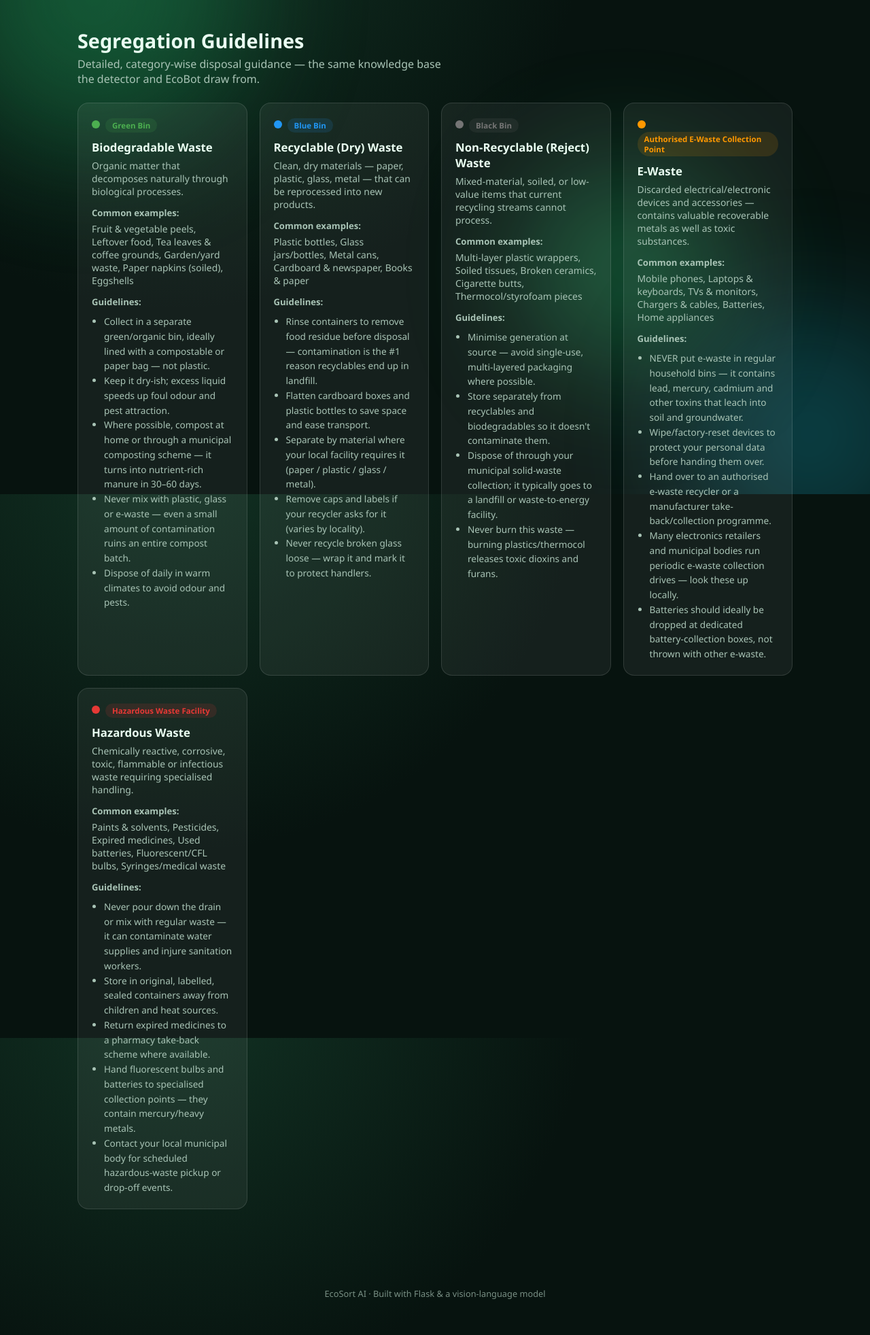
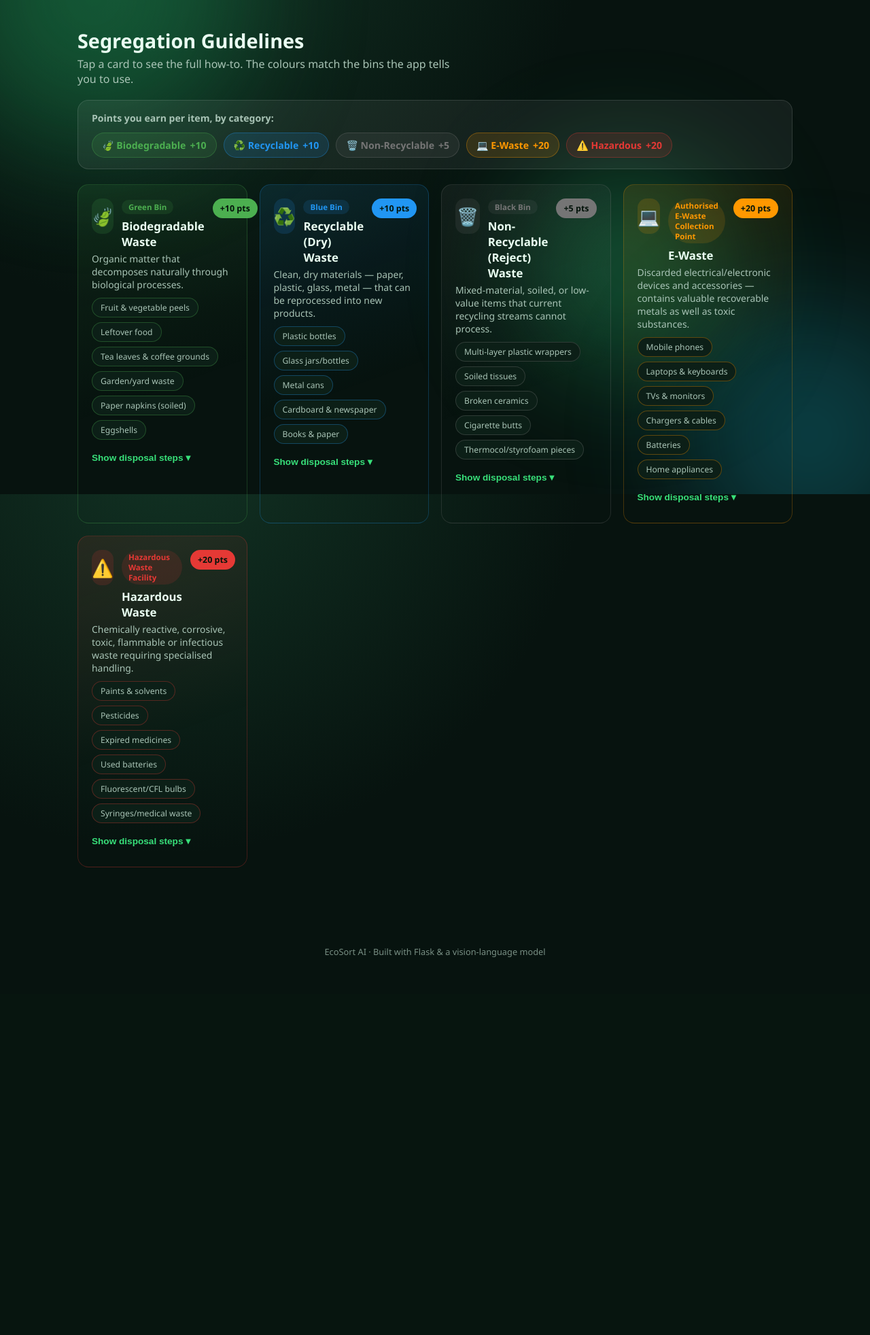
Before and after one commit to sagnikmukherjee220-boop/ecosort-ai, a Flask app: page /guidelines in a window 1280 px wide. Shown: the part 73-2037 px from the top of the page at 68% size. After the commit the page ends 1481 px from the top, so only its background shows below. Run offline with Flask 3, Linux system fonts and the light colour scheme; some libraries are stand-ins or nearby versions.

Commit message:
Add eco-points info to Guidelines page, redesign for scannability
Adds a points-per-category quick-reference strip at the top, and a
prominent "+N pts" badge on each category card, sourced from
waste_map.CATEGORY_META (the same values the app actually awards)
rather than duplicated data.

Also redesigns the cards themselves per repeated feedback that the
site "looks too mechanized": color-tinted backgrounds matching each
bin's color, big emoji icon badges (simple, universally recognizable
pictograms rather than line-art SVGs — friendlier for less literate/
rural users), examples shown as scannable chips instead of a comma
paragraph, and the detailed step-by-step guidance now sits behind a
tap-to-expand toggle so the default view is compact rather than a
wall of text.

```diff
--- a/app.py
+++ b/app.py
@@ -245,6 +245,10 @@ def guidelines_page():
     path = os.path.join(os.path.dirname(__file__), "data", "guidelines.json")
     with open(path, encoding="utf-8") as f:
         guidelines = json.load(f)
+    # points come from waste_map (the single source of truth the app itself
+    # actually awards from), not duplicated into guidelines.json
+    for g in guidelines:
+        g["points"] = waste_map.CATEGORY_META.get(g["key"], {}).get("points", 0)
     return render_template("guidelines.html", guidelines=guidelines)
 
 
--- a/static/css/style.css
+++ b/static/css/style.css
@@ -139,6 +139,26 @@ body{
 .cat-card ul{margin:8px 0 0;padding-left:18px;color:var(--text-dim);font-size:.85rem;line-height:1.6;}
 .pill{display:inline-block;font-size:.72rem;font-weight:700;padding:3px 10px;border-radius:999px;background:rgba(255,255,255,.1);}
 
+/* ---------- GUIDELINES: points strip + visual, tap-to-expand cards ---------- */
+.points-strip{background:var(--surface);border:1px solid var(--border);border-radius:16px;padding:16px 20px;margin-bottom:22px;display:flex;flex-direction:column;gap:12px;}
+.points-strip-label{color:var(--text-dim);font-size:.88rem;font-weight:600;}
+.points-chips{display:flex;flex-wrap:wrap;gap:10px;}
+.points-chip{display:inline-flex;align-items:center;gap:6px;font-size:.88rem;font-weight:600;padding:8px 14px;border-radius:999px;border:1px solid;}
+.points-chip b{font-weight:800;}
+
+.cat-card-visual{border-width:1px;border-style:solid;}
+.cat-card-top{display:flex;align-items:flex-start;gap:12px;margin-bottom:4px;}
+.cat-icon-badge{font-size:1.6rem;width:52px;height:52px;flex-shrink:0;border-radius:14px;display:flex;align-items:center;justify-content:center;}
+.cat-card-top > div{flex:1;}
+.points-badge{flex-shrink:0;color:#04140b;font-weight:800;font-size:.78rem;padding:6px 11px;border-radius:999px;white-space:nowrap;}
+
+.cat-examples{display:flex;flex-wrap:wrap;gap:7px;margin:10px 0 14px;}
+.cat-examples .chip{cursor:default;padding:5px 12px;font-size:.76rem;background:var(--bg2);}
+
+.cat-toggle{background:none;border:none;color:var(--accent);font-weight:700;font-size:.85rem;cursor:pointer;padding:0;}
+.cat-details{max-height:0;overflow:hidden;opacity:0;margin:0;padding-left:18px;transition:max-height .3s ease, opacity .3s ease, margin-top .3s ease;}
+.cat-card.cat-open .cat-details{max-height:600px;opacity:1;margin-top:12px;}
+
 /* ---------- DETECT PAGE ---------- */
 .detect-layout{display:grid;grid-template-columns:1.3fr 1fr;gap:24px;align-items:start;}
 @media (max-width:900px){.detect-layout{grid-template-columns:1fr;}}
--- a/static/i18n/bn.json
+++ b/static/i18n/bn.json
@@ -54,6 +54,11 @@
     "s5_title": "ইকোসর্ট AI-তে স্বাগতম",
     "s5_text": "আপনার অগ্রগতি সংরক্ষণ করতে সাইন ইন করুন, অথবা সরাসরি গেস্ট হিসেবে শুরু করুন।"
   },
+  "guidelines": {
+    "points_intro": "প্রতিটি বিভাগে প্রতি জিনিসে যে পয়েন্ট পাবেন:",
+    "show_details": "নিষ্পত্তির ধাপ দেখুন ▾",
+    "hide_details": "নিষ্পত্তির ধাপ লুকান ▴"
+  },
   "categories": {
     "biodegradable": { "label": "জৈব-পচনশীল", "bin": "সবুজ বিন", "tip": "কম্পোস্ট-যোগ্য জৈব বর্জ্য। এটি প্রাকৃতিকভাবে পচে যায়।" },
     "recyclable": { "label": "পুনর্ব্যবহারযোগ্য (শুষ্ক বর্জ্য)", "bin": "নীল বিন", "tip": "পরিষ্কার কাগজ, প্লাস্টিক, কাচ বা ধাতু যা পুনরায় ব্যবহার করা যায়।" },
--- a/static/i18n/en.json
+++ b/static/i18n/en.json
@@ -54,6 +54,11 @@
     "s5_title": "Welcome to EcoSort AI",
     "s5_text": "Sign in to save your progress, or jump straight in as a guest."
   },
+  "guidelines": {
+    "points_intro": "Points you earn per item, by category:",
+    "show_details": "Show disposal steps ▾",
+    "hide_details": "Hide disposal steps ▴"
+  },
   "categories": {
     "biodegradable": { "label": "Biodegradable", "bin": "Green Bin", "tip": "Compostable organic waste. Breaks down naturally." },
     "recyclable": { "label": "Recyclable (Dry Waste)", "bin": "Blue Bin", "tip": "Clean paper, plastic, glass or metal that can be reprocessed." },
--- a/static/i18n/hi.json
+++ b/static/i18n/hi.json
@@ -54,6 +54,11 @@
     "s5_title": "इकोसॉर्ट AI में आपका स्वागत है",
     "s5_text": "अपनी प्रगति सहेजने के लिए साइन इन करें, या सीधे गेस्ट के रूप में शुरू करें।"
   },
+  "guidelines": {
+    "points_intro": "हर श्रेणी में प्रति वस्तु मिलने वाले अंक:",
+    "show_details": "निपटान के चरण देखें ▾",
+    "hide_details": "निपटान के चरण छुपाएं ▴"
+  },
   "categories": {
     "biodegradable": { "label": "जैव-अपघटनीय", "bin": "हरा डिब्बा", "tip": "यह जैविक कचरा है जो खाद में बदल सकता है। यह प्राकृतिक रूप से सड़ जाता है।" },
     "recyclable": { "label": "पुनर्चक्रण योग्य (सूखा कचरा)", "bin": "नीला डिब्बा", "tip": "साफ़ कागज़, प्लास्टिक, कांच या धातु जिसे दोबारा उपयोग में लाया जा सकता है।" },
--- a/static/i18n/mr.json
+++ b/static/i18n/mr.json
@@ -54,6 +54,11 @@
     "s5_title": "EcoSort AI मध्ये आपले स्वागत आहे",
     "s5_text": "तुमची प्रगती जतन करण्यासाठी साइन इन करा, किंवा थेट गेस्ट म्हणून सुरू करा."
   },
+  "guidelines": {
+    "points_intro": "प्रत्येक प्रकारात एका वस्तूसाठी मिळणारे गुण:",
+    "show_details": "विल्हेवाटीचे टप्पे दाखवा ▾",
+    "hide_details": "विल्हेवाटीचे टप्पे लपवा ▴"
+  },
   "categories": {
     "biodegradable": { "label": "जैवविघटनशील", "bin": "हिरवा डबा", "tip": "कंपोस्ट करता येणारा सेंद्रिय कचरा. हा नैसर्गिकरित्या कुजतो." },
     "recyclable": { "label": "पुनर्वापरयोग्य (सुका कचरा)", "bin": "निळा डबा", "tip": "पुन्हा वापरता येणारा स्वच्छ कागद, प्लास्टिक, काच किंवा धातू." },
--- a/static/i18n/ta.json
+++ b/static/i18n/ta.json
@@ -54,6 +54,11 @@
     "s5_title": "EcoSort AI-க்கு வரவேற்கிறோம்",
     "s5_text": "உங்கள் முன்னேற்றத்தை சேமிக்க உள்நுழையவும், அல்லது நேரடியாக விருந்தினராக தொடங்குங்கள்."
   },
+  "guidelines": {
+    "points_intro": "ஒவ்வொரு வகைக்கும் ஒரு பொருளுக்கு கிடைக்கும் புள்ளிகள்:",
+    "show_details": "அகற்றும் வழிமுறைகளைக் காட்டு ▾",
+    "hide_details": "அகற்றும் வழிமுறைகளை மறை ▴"
+  },
   "categories": {
     "biodegradable": { "label": "மக்கும் கழிவு", "bin": "பச்சை தொட்டி", "tip": "உரமாக்கக்கூடிய கரிமக் கழிவு. இயற்கையாக மக்கிவிடும்." },
     "recyclable": { "label": "மறுசுழற்சி செய்யக்கூடியது (உலர் கழிவு)", "bin": "நீல தொட்டி", "tip": "மீண்டும் பயன்படுத்தக்கூடிய சுத்தமான காகிதம், பிளாஸ்டிக், கண்ணாடி அல்லது உலோகம்." },
--- a/static/i18n/te.json
+++ b/static/i18n/te.json
@@ -54,6 +54,11 @@
     "s5_title": "EcoSort AIకి స్వాగతం",
     "s5_text": "మీ పురోగతిని సేవ్ చేయడానికి సైన్ ఇన్ చేయండి, లేదా నేరుగా అతిథిగా ప్రారంభించండి."
   },
+  "guidelines": {
+    "points_intro": "ప్రతి వర్గంలో ఒక్కో వస్తువుకు లభించే పాయింట్లు:",
+    "show_details": "పారవేసే విధానం చూపించు ▾",
+    "hide_details": "పారవేసే విధానం దాచు ▴"
+  },
   "categories": {
     "biodegradable": { "label": "జీవఅవశేష వ్యర్థం", "bin": "ఆకుపచ్చ డబ్బా", "tip": "ఎరువుగా మార్చగల సేంద్రియ వ్యర్థం. ఇది సహజంగా కుళ్ళిపోతుంది." },
     "recyclable": { "label": "పునర్వినియోగపరచదగినది (పొడి వ్యర్థం)", "bin": "నీలం డబ్బా", "tip": "మళ్ళీ ఉపయోగించగల శుభ్రమైన కాగితం, ప్లాస్టిక్, గాజు లేదా లోహం." },
--- /dev/null
+++ b/static/js/guidelines.js
@@ -0,0 +1,14 @@
+// guidelines.js — tap-to-expand disposal steps per category card. Keeps
+// each card compact/scannable at a glance (icon, points, examples) and
+// only shows the dense step-by-step text once someone actually wants it.
+(() => {
+  document.querySelectorAll(".cat-toggle").forEach((btn) => {
+    btn.addEventListener("click", () => {
+      const card = btn.closest(".cat-card");
+      const open = card.classList.toggle("cat-open");
+      const showText = window.I18N ? window.I18N.t("guidelines.show_details", "Show disposal steps ▾") : "Show disposal steps ▾";
+      const hideText = window.I18N ? window.I18N.t("guidelines.hide_details", "Hide disposal steps ▴") : "Hide disposal steps ▴";
+      btn.textContent = open ? hideText : showText;
+    });
+  });
+})();
--- a/templates/guidelines.html
+++ b/templates/guidelines.html
@@ -3,18 +3,43 @@
 {% block content %}
 
 <h2 class="section-title" style="text-align:left;margin-bottom:4px;">Segregation Guidelines</h2>
-<p class="section-sub" style="text-align:left;margin:0 0 24px;">Detailed, category-wise disposal guidance — the same knowledge base the detector and EcoBot draw from.</p>
+<p class="section-sub" style="text-align:left;margin:0 0 20px;">Tap a card to see the full how-to. The colours match the bins the app tells you to use.</p>
+
+{% set icon_map = {"leaf": "🍃", "recycle": "♻️", "trash": "🗑️", "cpu": "💻", "hazard": "⚠️"} %}
+
+<div class="points-strip">
+  <span class="points-strip-label" data-i18n="guidelines.points_intro">Points you earn per item, by category:</span>
+  <div class="points-chips">
+    {% for g in guidelines %}
+    <span class="points-chip" style="background:{{ g.color }}22;color:{{ g.color }};border-color:{{ g.color }}55;">
+      {{ icon_map.get(g.icon, "♻️") }} {{ g.title.split(' ')[0] }} <b>+{{ g.points }}</b>
+    </span>
+    {% endfor %}
+  </div>
+</div>
 
 <div class="category-grid">
   {% for g in guidelines %}
-  <div class="cat-card">
-    <span class="dot" style="background:{{ g.color }}"></span><span class="pill" style="background:{{ g.color }}22;color:{{ g.color }};">{{ g.bin }}</span>
-    <h4>{{ g.title }}</h4>
+  <div class="cat-card cat-card-visual" style="background:linear-gradient(160deg, {{ g.color }}1c, transparent 60%); border-color:{{ g.color }}40;">
+    <div class="cat-card-top">
+      <div class="cat-icon-badge" style="background:{{ g.color }}26;">{{ icon_map.get(g.icon, "♻️") }}</div>
+      <div>
+        <span class="pill" style="background:{{ g.color }}22;color:{{ g.color }};">{{ g.bin }}</span>
+        <h4 style="margin:6px 0 0;">{{ g.title }}</h4>
+      </div>
+      <span class="points-badge" style="background:{{ g.color }};">+{{ g.points }} pts</span>
+    </div>
+
     <p>{{ g.summary }}</p>
-    <strong style="font-size:.82rem;color:var(--text-dim);">Common examples:</strong>
-    <p style="margin-top:4px;">{{ g.examples | join(', ') }}</p>
-    <strong style="font-size:.82rem;color:var(--text-dim);">Guidelines:</strong>
-    <ul>
+
+    <div class="cat-examples">
+      {% for ex in g.examples %}
+      <span class="chip" style="border-color:{{ g.color }}55;">{{ ex }}</span>
+      {% endfor %}
+    </div>
+
+    <button type="button" class="cat-toggle" data-i18n="guidelines.show_details">Show disposal steps ▾</button>
+    <ul class="cat-details">
       {% for tip in g.guidelines %}
       <li>{{ tip }}</li>
       {% endfor %}
@@ -24,3 +49,6 @@
 </div>
 
 {% endblock %}
+{% block scripts %}
+<script src="{{ versioned_static('js/guidelines.js') }}"></script>
+{% endblock %}
```
